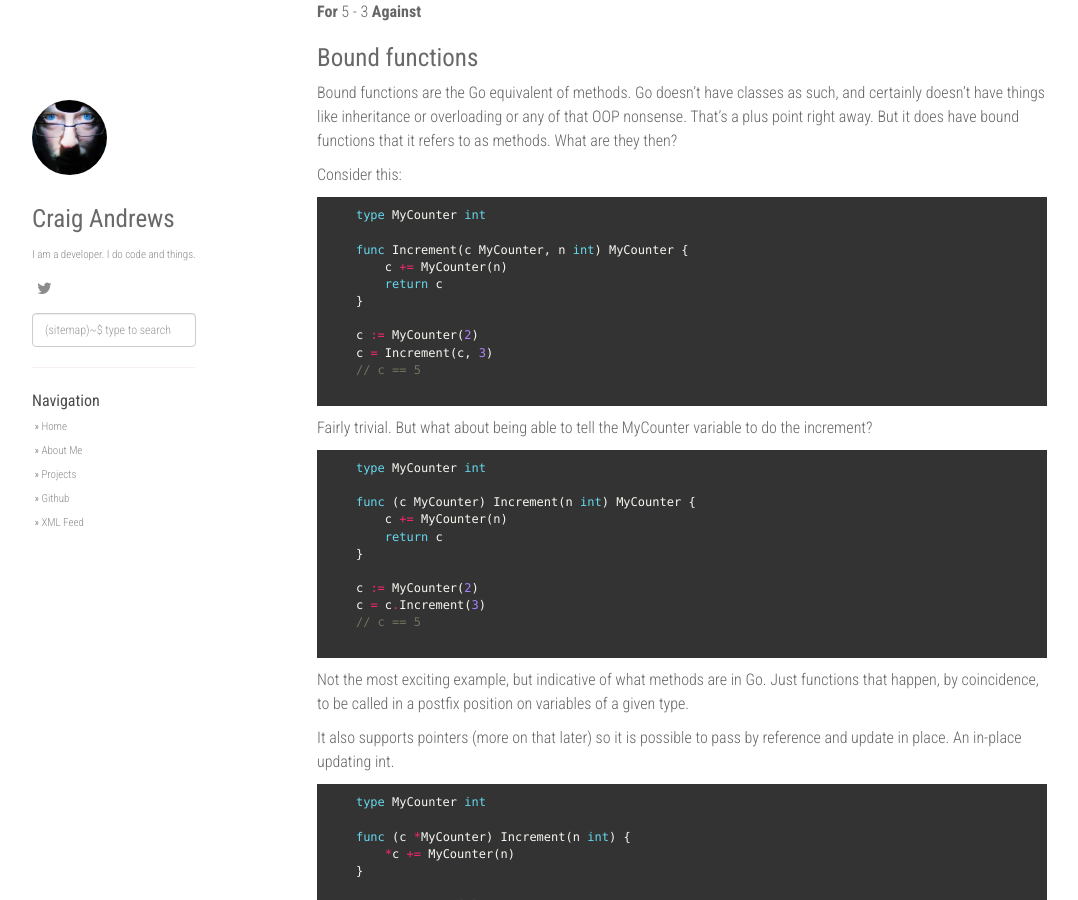
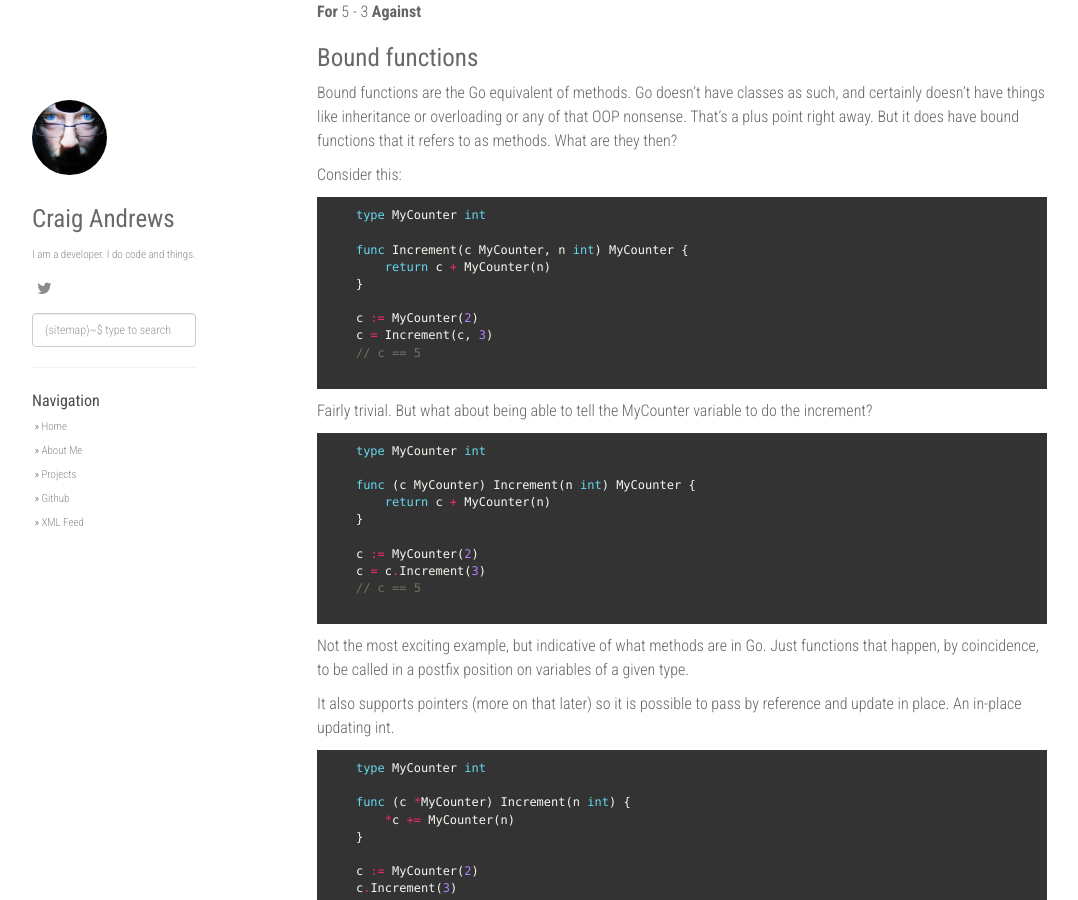
Before and after one commit to doozr/doozr.github.io, a Jekyll site: the page built from _posts/2016-07-05-get-up-and-go.md, in a window 1280 px wide and 900 px high, scrolled down 8541 px. Shown: the whole window, without its empty margins (53-1131 px from the left). Built offline with Jekyll 4.4.1, drawn with Linux system fonts in a browser that asks for light colours; nearby versions of some CDN libraries; comment, search, counter and statistics services are not loaded.

Commit message:
Make method examples even better still

```diff
--- a/_posts/2016-07-05-get-up-and-go.md
+++ b/_posts/2016-07-05-get-up-and-go.md
@@ -544,8 +544,7 @@
     type MyCounter int
 
     func Increment(c MyCounter, n int) MyCounter {
-        c += MyCounter(n)
-        return c
+        return c + MyCounter(n)
     }
 
     c := MyCounter(2)
@@ -560,8 +559,7 @@
     type MyCounter int
 
     func (c MyCounter) Increment(n int) MyCounter {
-        c += MyCounter(n)
-        return c
+        return c + MyCounter(n)
     }
 
     c := MyCounter(2)
```
